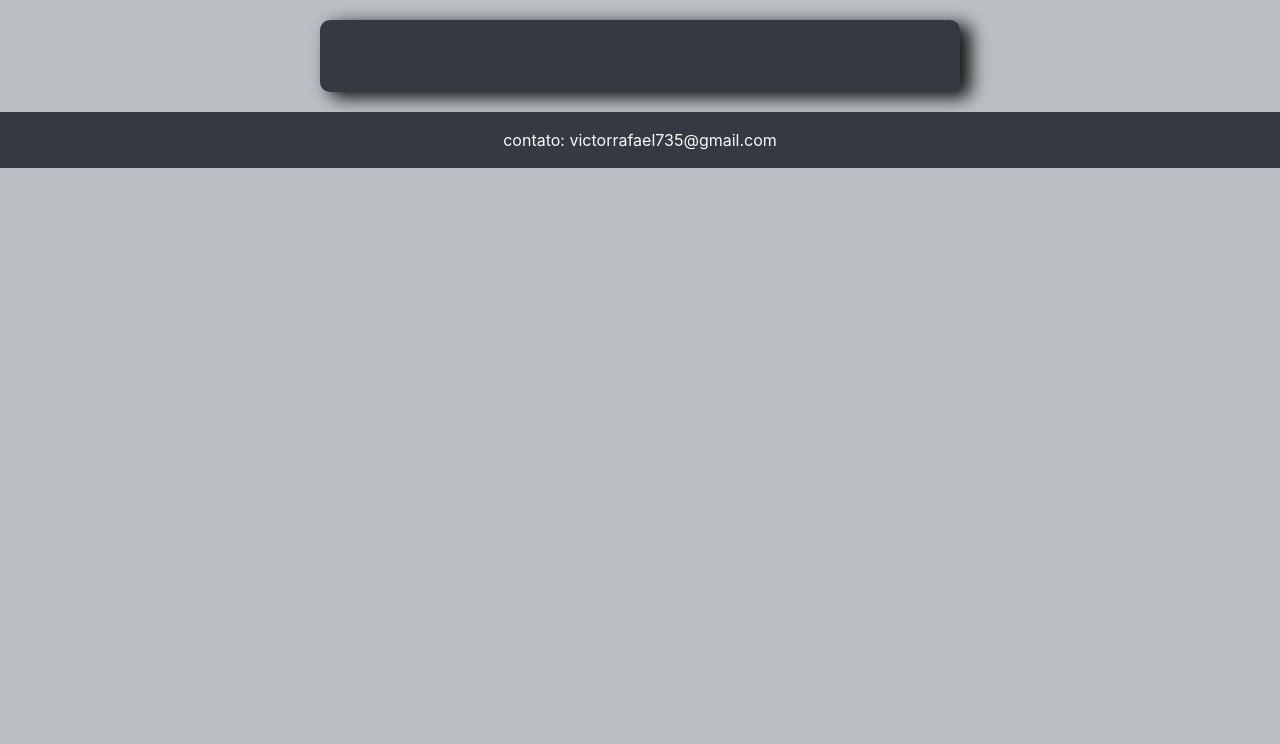
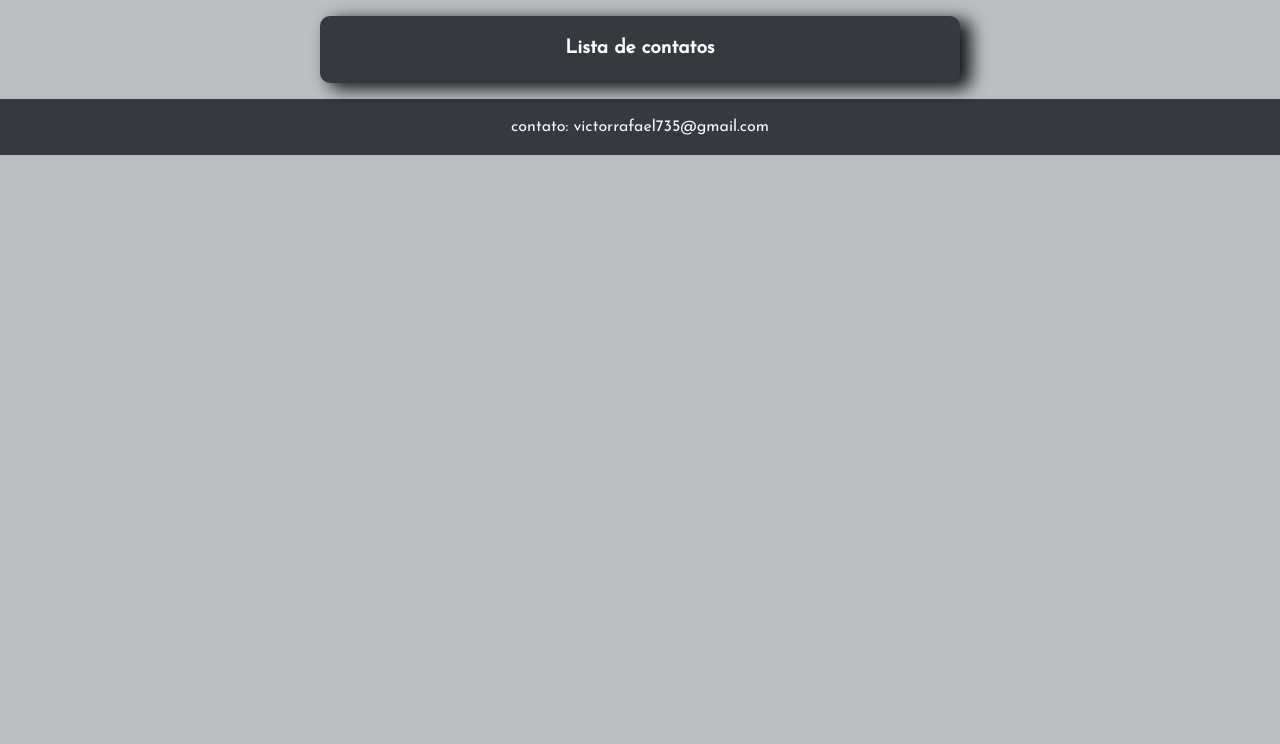
Before and after one commit to VictorRafael735/agenda-eletronica, a website: page lista_contatos.html in a window 1280 px wide. Shown: the part 56-800 px from the top of the page. Drawn offline with nearby package versions, Linux system fonts and the light colour scheme; no server answers.

Commit message:
Adição de títulos nas páginas. Estilização da página 'lista de contatos'.

```diff
--- a/lista_contatos.html
+++ b/lista_contatos.html
@@ -8,6 +8,10 @@
   <link rel="stylesheet" href="https://stackpath.bootstrapcdn.com/bootstrap/4.1.3/css/bootstrap.min.css"
     integrity="sha384-MCw98/SFnGE8fJT3GXwEOngsV7Zt27NXFoaoApmYm81iuXoPkFOJwJ8ERdknLPMO" crossorigin="anonymous">
   <link rel="stylesheet" href="style.css">
+  <link rel="preconnect" href="https://fonts.googleapis.com">
+  <link rel="preconnect" href="https://fonts.gstatic.com" crossorigin>
+  <link href="https://fonts.googleapis.com/css2?family=Josefin+Sans&family=Montserrat:wght@100;300;400&display=swap"
+    rel="stylesheet">
 </head>
 
 <body>
@@ -42,7 +46,8 @@
   </header>
 
   <div class="container" id="lista_contatos" class="shadow-lg p-3 mb-5 bg-body rounded">
-    <ul id="contatos">
+    <title class="titulo">Lista de contatos</title>
+    <ul id="contatos" class="list-group list-group-horizontal">
 
     </ul>
   </div>
--- a/lista_contatos.js
+++ b/lista_contatos.js
@@ -4,6 +4,6 @@ async function exibeListaContatos() {
 
     await fetch(url)
         .then(data => data.json())
-        .then(response => response.map(contato => lista_contatos.innerHTML += (`<li> Nome: ${contato.nome} Sobrenome: ${contato.sobrenome} Telefone: ${contato.celular} Email: ${contato.email}`)))
+        .then(response => response.map(contato => lista_contatos.innerHTML += (`<a href="#" class="list-group-item list-group-item-action bg-dark text-light border-light "> ${contato.nome} </a>`)))
 }
 exibeListaContatos();
--- a/style.css
+++ b/style.css
@@ -1,27 +1,42 @@
-body{
+body {
     background: rgb(186, 191, 196);
+    font-family: 'Josefin Sans', sans-serif;
 }
-.container{
+
+.container {
     width: 50%;
-    padding-top: 50px;
-    margin-top: 20px;
-    margin-bottom: 20px;
-    display: flex;
-    justify-content: start;
-    border-style:solid;
+    padding: 1rem;
+    margin-top: 1rem;
+    margin-bottom: 1rem;
+    margin-left: 25%;
+    display: inline-block;
+    border-style: solid;
     border-radius: 10px;
     border-color: #343A40;
     background-color: #343A40;
-    box-shadow: 10px 5px 17px 1px rgba(0,0,0,0.89);
-    -webkit-box-shadow: 10px 5px 17px 1px rgba(0,0,0,0.89);
-    -moz-box-shadow: 10px 5px 17px 1px rgba(0,0,0,0.89);
+    box-shadow: 10px 5px 17px 1px rgba(0, 0, 0, 0.89);
+    -webkit-box-shadow: 10px 5px 17px 1px rgba(0, 0, 0, 0.89);
+    -moz-box-shadow: 10px 5px 17px 1px rgba(0, 0, 0, 0.89);
 }
-.btn{
+
+.btn {
     margin-top: 20px;
 }
-.rodape{
-    position:relative;
+
+.titulo {
+    font-size: larger;
+    margin: 0;
+    padding: 0;
+    display: block;
+    color: white;
+    text-align: center;
+    font-weight: bold;
 }
-.form-group{
+
+.form-group {
     color: white;
 }
+
+.rodape {
+    position: relative;
+}
```
Also changed, not shown: eventos.html (+5 -0 lines), grupos.html (+5 -0 lines), index.html (+23 -6 lines).
